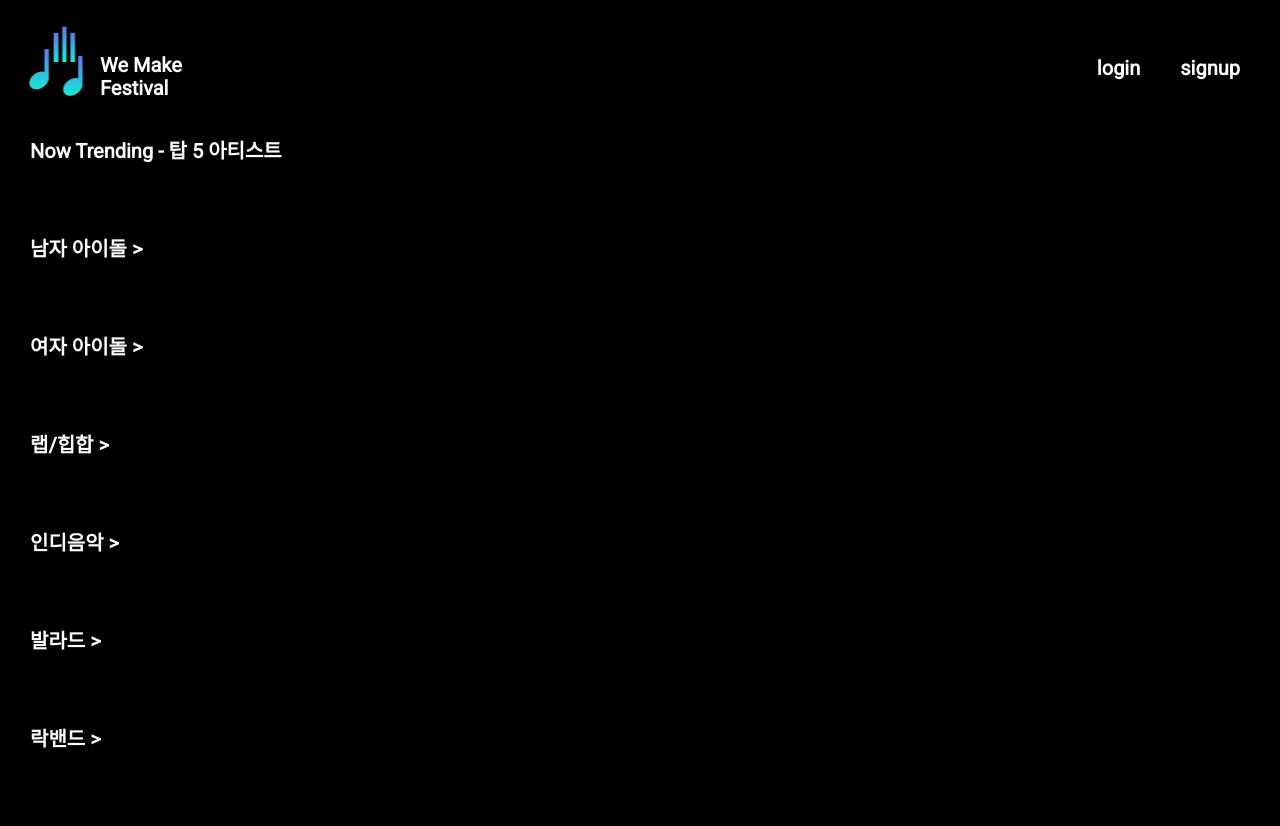
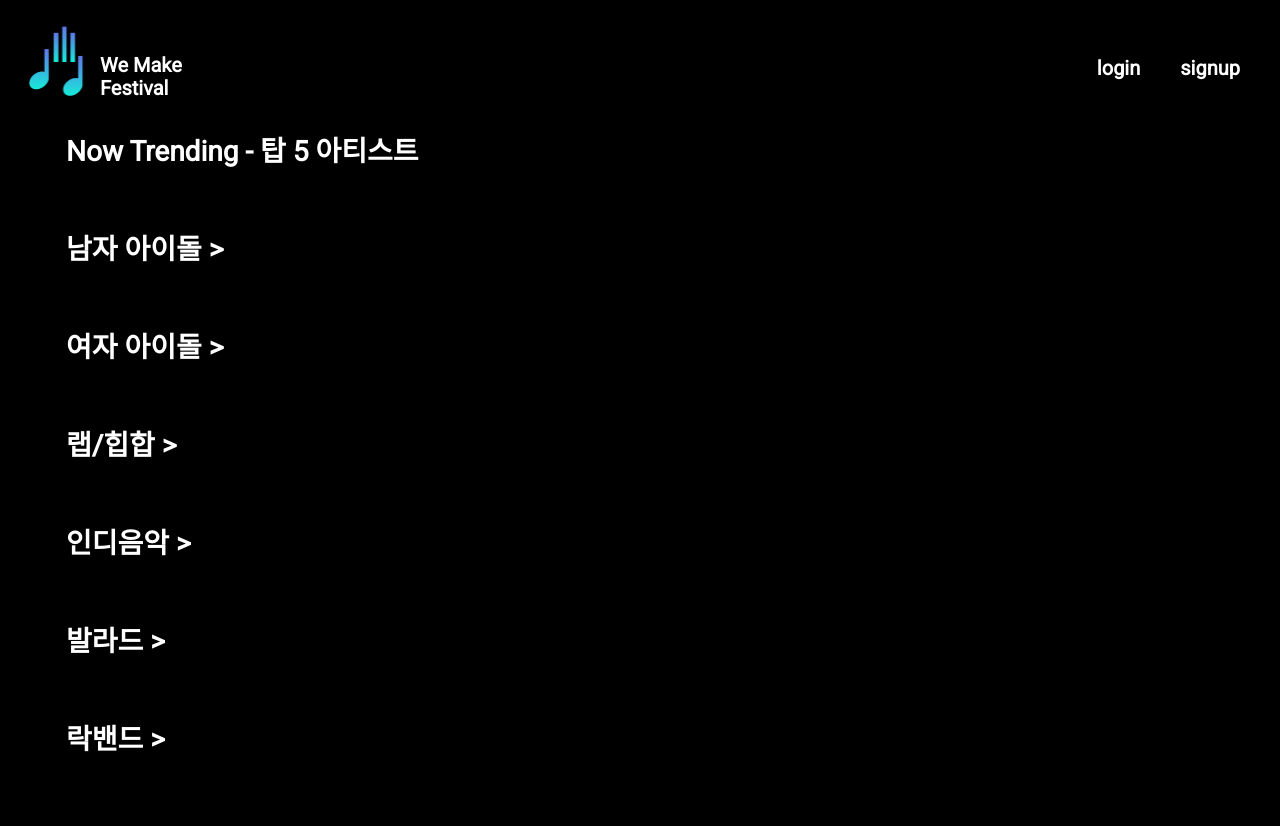
Before and after one commit to kynzun/festival, a Django app: page / in a window 1280 px wide. Run offline with Django 3.2, Linux system fonts and the light colour scheme; data that the repository does not hold is empty.

Commit message:
home header font size

```diff
--- a/festival/templates/base.html
+++ b/festival/templates/base.html
@@ -10,7 +10,7 @@
         /* Logo */
         @import url('https://fonts.googleapis.com/css2?family=Roboto&display=swap');
     </style>
-    <link rel="stylesheet" href="{%static 'css/styles.css' %}">
+    <link rel="stylesheet" href="{%static 'css/styles.css' %}?v1.1">
     <title>We Make Festival</title>
 </head>
 
--- a/mainapp/static/css/home.css
+++ b/mainapp/static/css/home.css
@@ -9,3 +9,8 @@
     flex-flow: row wrap;
     margin-top: 15px;
 }
+
+.home-header {
+    padding-left: 36px;
+    font-size: 28px;
+}
--- a/mainapp/templates/home.html
+++ b/mainapp/templates/home.html
@@ -1,7 +1,7 @@
 {%extends 'base.html' %}
 {% block content %}
 <div class="home-row">
-    <div class="">Now Trending - 탑 5 아티스트</div>
+    <div class="home-header">Now Trending - 탑 5 아티스트</div>
     <div class="artist-list">
         {%for artist in artists %}
         <a class="artist-box" href="{%url 'artistView' artist.name %}">
@@ -12,7 +12,7 @@
     </div>
 </div>
 <div class="home-row">
-    <a href="/categoryView/남자 아이돌">남자 아이돌 ></a>
+    <a class="home-header" href="/categoryView/남자 아이돌">남자 아이돌 ></a>
     <div class="artist-list">
         {%for bidol in bidols %}
         <a class="artist-box" href="{%url 'artistView' bidol.name %}">
@@ -23,7 +23,7 @@
     </div>
 </div>
 <div class="home-row">
-    <a href="/categoryView/여자 아이돌">여자 아이돌 ></a>
+    <a class="home-header" href="/categoryView/여자 아이돌">여자 아이돌 ></a>
     <div class="artist-list">
         {%for gidol in gidols %}
         <a class="artist-box" href="{%url 'artistView' gidol.name %}">
@@ -34,7 +34,7 @@
     </div>
 </div>
 <div class="home-row">
-    <a href="/categoryView/힙합">랩/힙합 ></a>
+    <a class="home-header" href="/categoryView/힙합">랩/힙합 ></a>
     <div class="artist-list">
         {%for hiphop in hiphops %}
         <a class="artist-box" href="{%url 'artistView' hiphop.name %}">
@@ -45,7 +45,7 @@
     </div>
 </div>
 <div class="home-row">
-    <a href="/categoryView/인디음악">인디음악 ></a>
+    <a class="home-header" href="/categoryView/인디음악">인디음악 ></a>
     <div class="artist-list">
         {%for indie in indies %}
         <a class="artist-box" href="{%url 'artistView' indie.name %}">
@@ -56,7 +56,7 @@
     </div>
 </div>
 <div class="home-row">
-    <a href="/categoryView/발라드">발라드 ></a>
+    <a class="home-header" href="/categoryView/발라드">발라드 ></a>
     <div class="artist-list">
         {%for ballad in ballads %}
         <a class="artist-box" href="{%url 'artistView' ballad.name %}">
@@ -67,7 +67,7 @@
     </div>
 </div>
 <div class="home-row">
-    <a href="/categoryView/락밴드">락밴드 ></a>
+    <a class="home-header" href="/categoryView/락밴드">락밴드 ></a>
     <div class="artist-list">
         {%for band in bands %}
         <a class="artist-box" href="{%url 'artistView' band.name %}">
```
